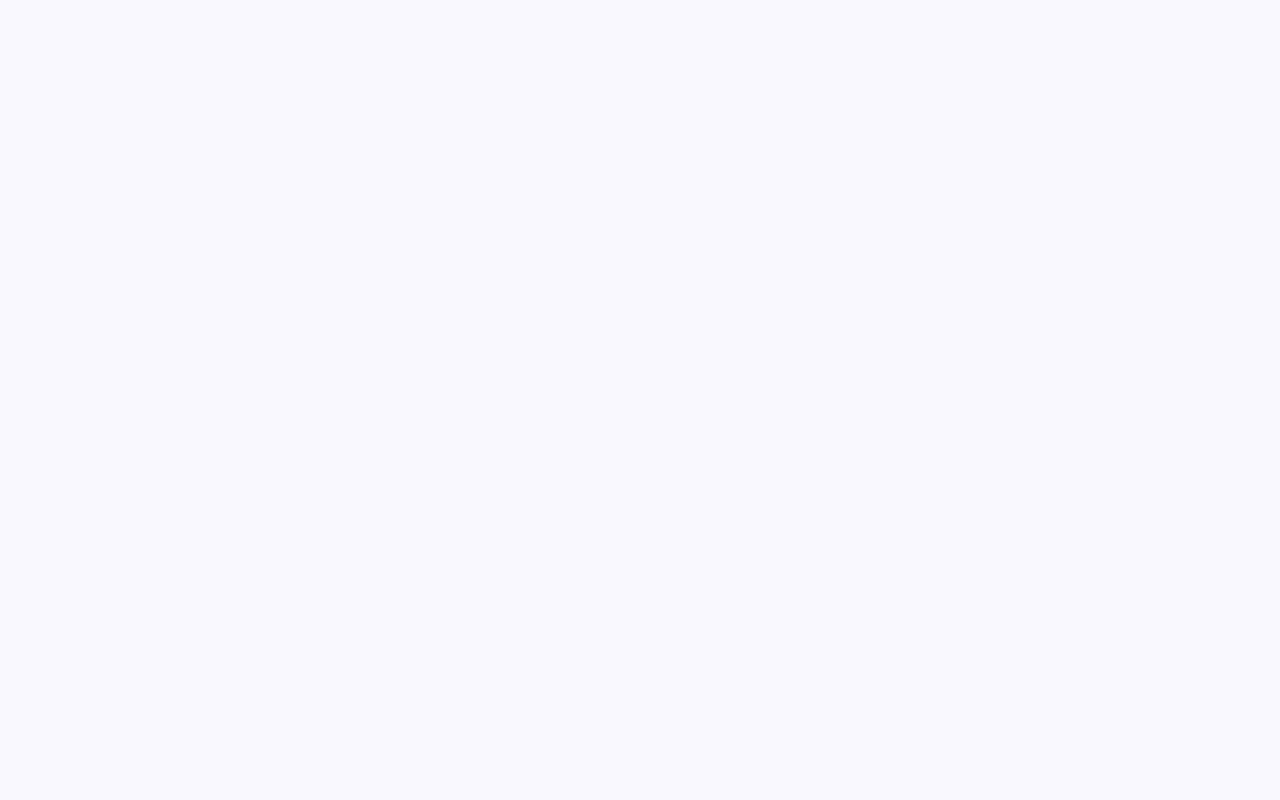
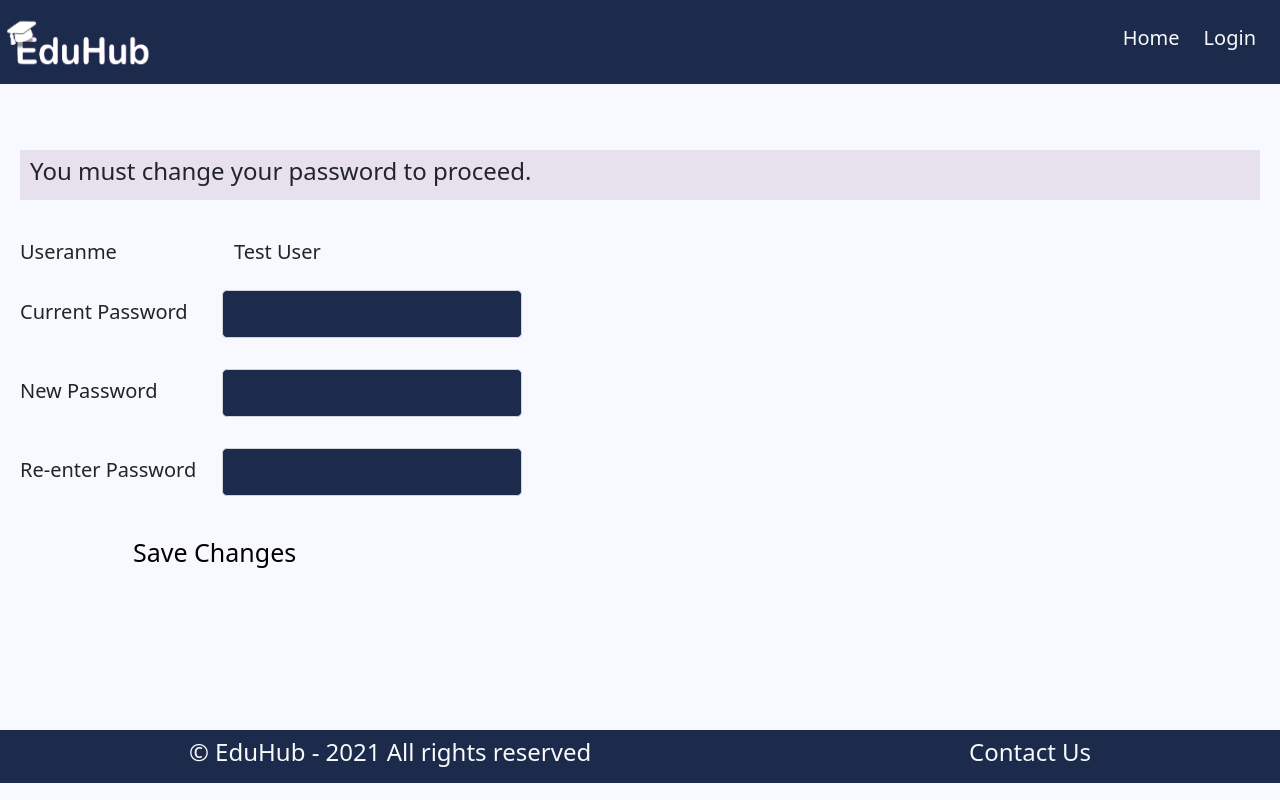
Before and after one commit to ParmarHetul21/EduHub, a React (Create React App) app in the folder frontend/: page /password in a window 1280 px wide. Built offline with nearby package versions, Linux system fonts and the light colour scheme.

Commit message:
password page done

```diff
--- a/frontend/public/index.html
+++ b/frontend/public/index.html
@@ -9,20 +9,7 @@
 			name="description"
 			content="Web site created using create-react-app"
 		/>
-		<link rel="apple-touch-icon" href="%PUBLIC_URL%/logo192.png" />
-
 		<link rel="manifest" href="%PUBLIC_URL%/manifest.json" />
-
-
-		<!--
-      Notice the use of %PUBLIC_URL% in the tags above.
-      It will be replaced with the URL of the `public` folder during the build.
-      Only files inside the `public` folder can be referenced from the HTML.
-
-      Unlike "/favicon.ico" or "favicon.ico", "%PUBLIC_URL%/favicon.ico" will
-      work correctly both with client-side routing and a non-root public URL.
-      Learn how to configure a non-root public URL by running `npm run build`.
-    -->
 		<title>EduHub</title>
 	</head>
 	<body>
--- a/frontend/src/App.css
+++ b/frontend/src/App.css
@@ -104,3 +104,34 @@ body {
   font-size: 20px;
   padding-left: 20px;
 }
+
+
+.bg_color {
+  background: rgba(73, 28, 69, 0.1);
+  margin-right: 20px;
+  height: 50px;
+  margin-bottom: 30px;
+  padding-left: 10px;
+  margin-top: 150px;
+  display: flex;
+  align-items: center;
+}
+
+::placeholder {
+  color: white;
+  opacity: 0.5; /* Firefox */
+  padding: 10px;
+}
+
+:-ms-input-placeholder {
+  /* Internet Explorer 10-11 */
+  color: white;
+  padding: 10px;
+}
+
+::-ms-input-placeholder {
+  /* Microsoft Edge */
+  color: white;
+  opacity: 0.5;
+  padding: 10px;
+}
--- a/frontend/src/App.js
+++ b/frontend/src/App.js
@@ -1,11 +1,13 @@
 import "bootstrap/dist/css/bootstrap.min.css";
-import { BrowserRouter as Router,Switch,Route } from "react-router-dom";
+import { BrowserRouter as Router, Switch, Route } from "react-router-dom";
 import { Component } from "react";
 import "./App.css";
 import Header from "./components/Header";
 import Body from "./components/Body";
 import Footer from "./components/Footer";
 import Login from "./components/Login";
+import Password from "./components/Password";
+
 class App extends Component {
 	render() {
 		return (
@@ -13,22 +15,23 @@ class App extends Component {
 				<Router>
 					<Switch>
 						<Route exact path="/">
-            <Header/>
-            <Body/>
-            <Footer/>
+							<Header />
+							<Body />
+							<Footer />
 						</Route>
 
 						<Route path="/login">
-            <Header/>
-            <Login/>
-            <Footer/>
+							<Header />
+							<Login />
+							<Footer />
 						</Route>
-
+						<Route path="/password">
+							<Header />
+							<Password />
+							<Footer />
+						</Route>
 					</Switch>
-
 				</Router>
-
-
 			</div>
 		);
 	}
--- a/frontend/src/components/Header.js
+++ b/frontend/src/components/Header.js
@@ -29,11 +29,17 @@ class Header extends Component {
 					<Navbar.Toggle aria-controls="basic-navbar-nav" />
 					<Navbar.Collapse id="basic-navbar-nav"></Navbar.Collapse>
 					<Nav className="mr-auto">
-						<Link className="h5 text-light" to="/">
+						<Link
+							className="h5 text-light text-decoration-none"
+							to="/"
+						>
 							Home
 						</Link>
 
-						<Link className="px-4 h5 text-light" to="/login">
+						<Link
+							className="px-4 h5 text-light text-decoration-none"
+							to="/login"
+						>
 							Login
 						</Link>
 						{/* <NavDropdown
--- a/frontend/src/components/Login.js
+++ b/frontend/src/components/Login.js
@@ -1,7 +1,8 @@
 import { Component } from "react";
 import "../App.css";
 import EduHub from "../components/icons/ve-removebg-preview.png";
-import { Form, Button } from "react-bootstrap";
+import { Form } from "react-bootstrap";
+import { Link } from "react-router-dom";
 class Login extends Component {
 	render() {
 		return (
@@ -17,7 +18,7 @@ class Login extends Component {
 				</div>
 				<div class="text">
 					<Form>
-						<Form.Control
+						<input
 							size="lg"
 							type="text"
 							placeholder="Username"
@@ -28,8 +29,8 @@ class Login extends Component {
 								width: "300px",
 							}}
 						/>
-
-						<Form.Control
+						<br />
+						<input
 							size="lg"
 							type="password"
 							placeholder="Password"
@@ -37,9 +38,11 @@ class Login extends Component {
 								background: "#1c2b4b",
 								marginBottom: "15px",
 								color: "white",
+								width: "300px",
 							}}
 						/>
-
+						<br />
+						<Link to="/password">
 							<input
 								className="btn btn-link"
 								type="submit"
@@ -51,6 +54,7 @@ class Login extends Component {
 									fontSize: "25px",
 								}}
 							/>
+						</Link>
 					</Form>
 				</div>
 			</div>
--- /dev/null
+++ b/frontend/src/components/Password.js
@@ -0,0 +1,93 @@
+import { Component } from "react";
+import { Link } from "react-router-dom";
+import { Form,Row,Col} from "react-bootstrap";
+class Password extends Component{
+
+    render(){
+        return(
+            <div class="text" style = {{height:"580px"}}>
+                <div className="bg_color">
+				<h4> You must change your password to proceed.</h4>
+                    </div>
+                	<Form >
+                    <Form.Group as={Row} className="mb-3" controlId="formPlaintextEmail">
+                        <Form.Label column sm="2">
+                        Useranme
+                        </Form.Label>
+                        <Col sm="10">
+                        <Form.Control plaintext readOnly defaultValue="Test User" />
+                        </Col>
+                    </Form.Group>
+
+                    <Form.Group as={Row} className="mb-3" controlId="formPlaintextEmail">
+                        <Form.Label column sm="2">
+                        Current Password
+                        </Form.Label>
+                        <Form.Control
+
+							size="lg"
+							type="password"
+
+							style={{
+								background: "#1c2b4b",
+								marginBottom: "15px",
+								color: "white",
+								width: "300px",
+							}}
+						/>
+                        </Form.Group>
+
+                        <Form.Group as={Row} className="mb-3" controlId="formPlaintextEmail">
+                        <Form.Label column sm="2">
+                        New Password
+                        </Form.Label>
+                        <Form.Control
+
+							size="lg"
+							type="password"
+
+							style={{
+								background: "#1c2b4b",
+								marginBottom: "15px",
+								color: "white",
+								width: "300px",
+							}}
+						/>
+                        </Form.Group>
+                        <Form.Group as={Row} className="mb-3" controlId="formPlaintextEmail">
+                        <Form.Label column sm="2">
+                         Re-enter Password
+                        </Form.Label>
+                        <Form.Control
+
+							size="lg"
+							type="password"
+							style={{
+								background: "#1c2b4b",
+								marginBottom: "15px",
+								color: "white",
+								width: "300px",
+							}}
+						/>
+                        </Form.Group>
+
+						<Link to = "/login">
+						<input
+							className="btn btn-link"
+							type="submit"
+							value="Save Changes"
+							style={{
+								marginLeft: "100px",
+								textDecoration: "None",
+								color: "black",
+								fontSize: "25px",
+							}}
+						/>
+						</Link>
+					</Form>
+				</div>
+        );
+    }
+}
+
+export default Password;
```
Lines whose indentation alone changed are shown as unchanged.
